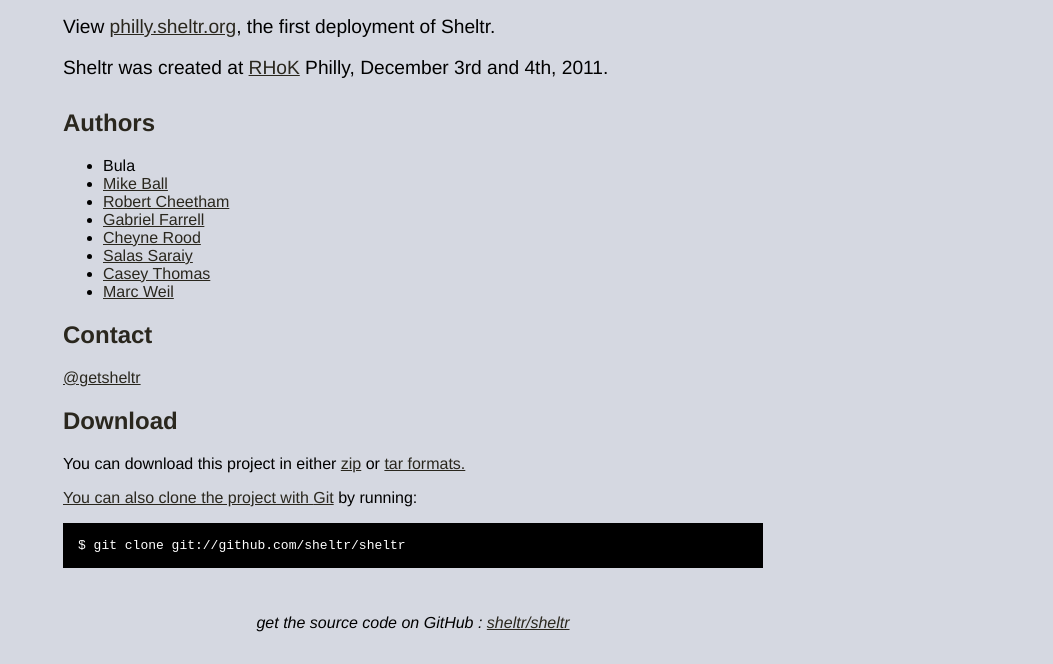
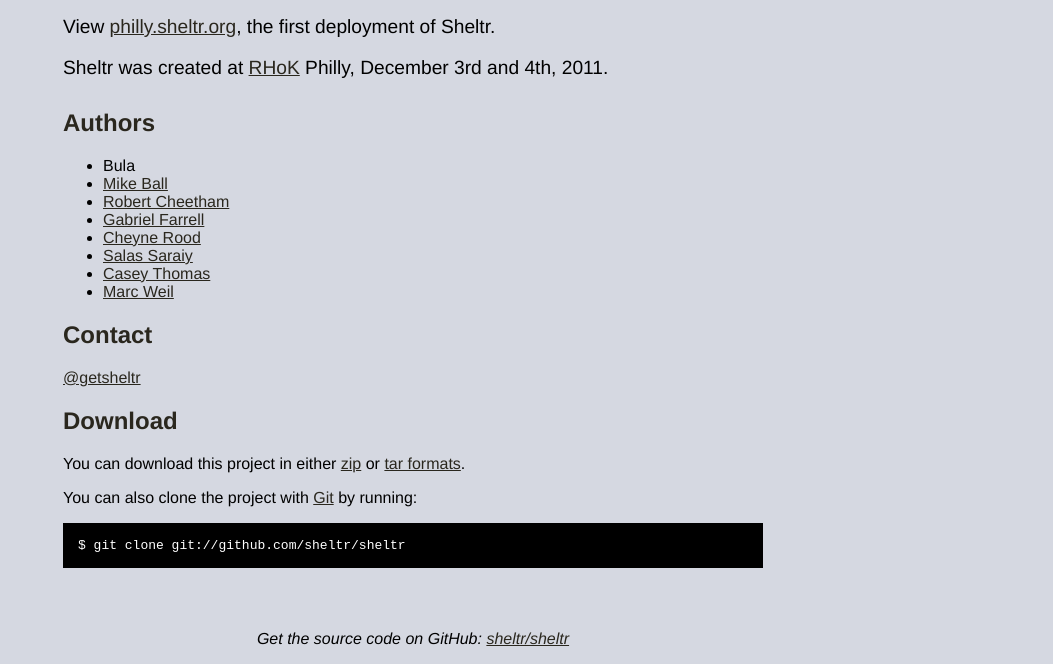
Before and after one commit to sheltr/sheltr.github.com, a plain HTML site: page index.html in a window 1280 px wide. Shown: the part 371-1035 px from the top of the page, without its empty margins (227-1280 px from the left). Before the commit the page ends 1011 px from the top, so only its background shows below. Drawn offline with Linux system fonts and the light colour scheme.

Commit message:
Fixed a non-closed anchor tag and tweaked some formatting.

```diff
--- a/index.html
+++ b/index.html
@@ -56,22 +56,17 @@
       <li><a href="http://twitter.com/marcweil">Marc Weil</a></li>
 		</ul>
 
-      <h2>Contact</h2>
-      <p><a href="http://twitter.com/#!/getsheltr">@getsheltr</a></p>
+    <h2>Contact</h2>
+    <p><a href="http://twitter.com/#!/getsheltr">@getsheltr</a></p>
 
     <h2>Download</h2>
-    <p>
-      You can download this project in either
-      <a href="https://github.com/sheltr/sheltr/zipball/master">zip</a> or
-      <a href="https://github.com/sheltr/sheltr/tarball/master">tar formats.
-    </p>
-    <p>You can also clone the project with <a href="http://git-scm.com">Git</a>
-      by running:
+    <p>You can download this project in either <a href="https://github.com/sheltr/sheltr/zipball/master">zip</a> or <a href="https://github.com/sheltr/sheltr/tarball/master">tar formats</a>.</p>
+    <p>You can also clone the project with <a href="http://git-scm.com">Git</a> by running:
       <pre>$ git clone git://github.com/sheltr/sheltr</pre>
     </p>
 
     <div class="footer">
-      get the source code on GitHub : <a href="https://github.com/sheltr/sheltr">sheltr/sheltr</a>
+      <p>Get the source code on GitHub: <a href="https://github.com/sheltr/sheltr">sheltr/sheltr</a></p>
     </div>
 
   </div>
```
